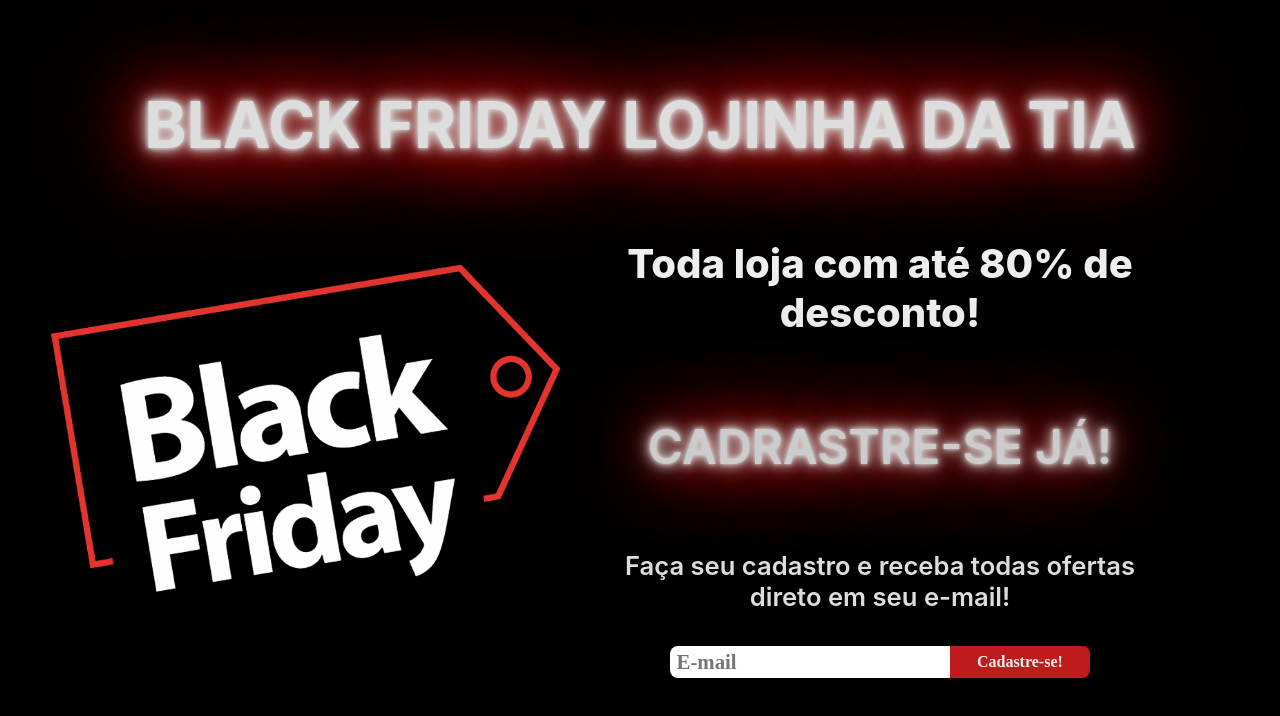
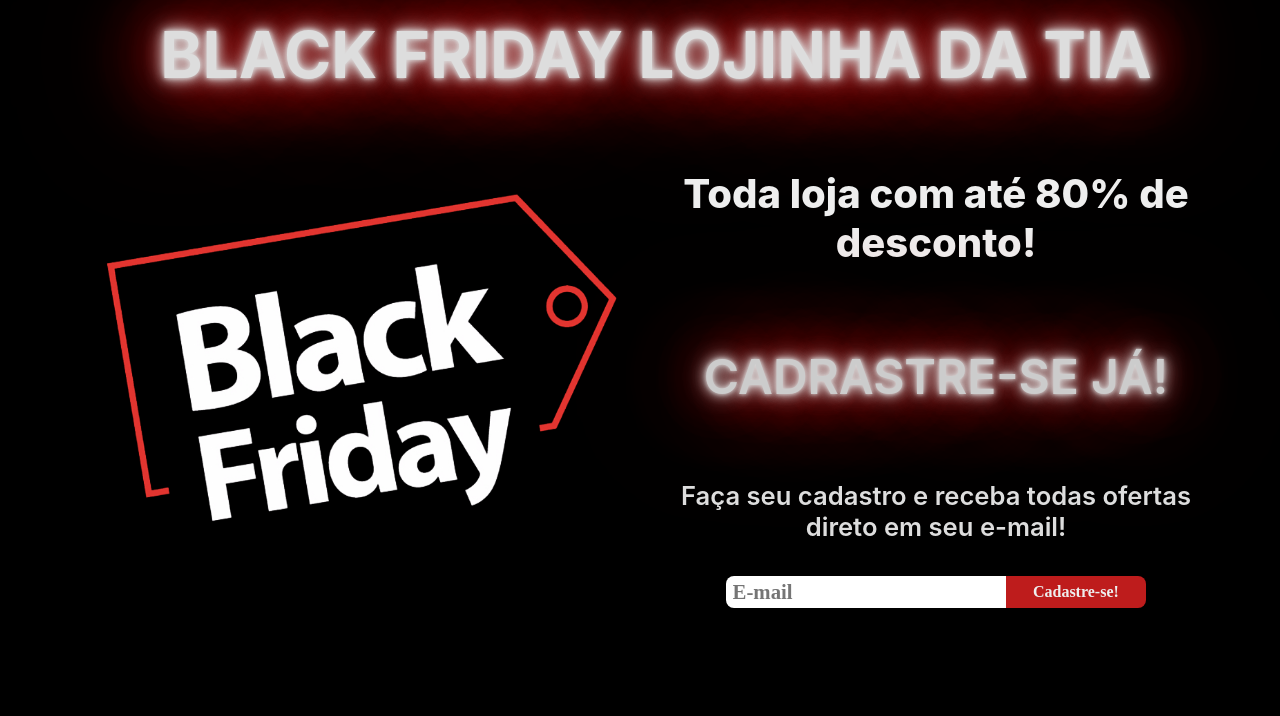
Before and after one commit to Rplalcantara/Desafio1-do-Hiring-Coders, a React (Create React App) app: page / in a window 1280 px wide. Shown: the top 716 px of the page. Built offline with nearby package versions, Linux system fonts and the light colour scheme.

Commit message:
Minimas mudancas no style

```diff
--- a/src/Home/style.js
+++ b/src/Home/style.js
@@ -3,13 +3,10 @@ import styled, { keyframes } from "styled-components";
 export const ContainerExterno = styled.body`
   display: flex;
   flex-direction: column;
-  margin: 0 "auto";
-  padding: 1rem;
   justify-content: center;
   align-content: stretch;
   text-align: center;
   align-items: stretch;
-  height: 100%;
 
   @media (max-width: 600px) {
   }
@@ -49,7 +46,6 @@ export const Title = styled.header`
     0 0 82px #be1c1c, 0 0 92px #be1c1c, 0 0 102px #be1c1c, 0 0 151px #be1c1c;
 
   @media (max-width: 600px) {
-  margin-top: 500px;
   }
 `;
 
--- a/src/index.css
+++ b/src/index.css
@@ -1,12 +1,11 @@
-html, body {
+body {
   display: flex;
   align-items: center;
   justify-content: center;
   background-color: #000;
   color: #ddd;
-  width: 100vw;
-  height: 100vh;
-  margin: 2rem "auto";
+  width: 100%;
+  height: 100%;
   font-family: -apple-system, BlinkMacSystemFont, 'Segoe UI', 'Roboto', 'Oxygen',
     'Ubuntu', 'Cantarell', 'Fira Sans', 'Droid Sans', 'Helvetica Neue',
     sans-serif;
```
